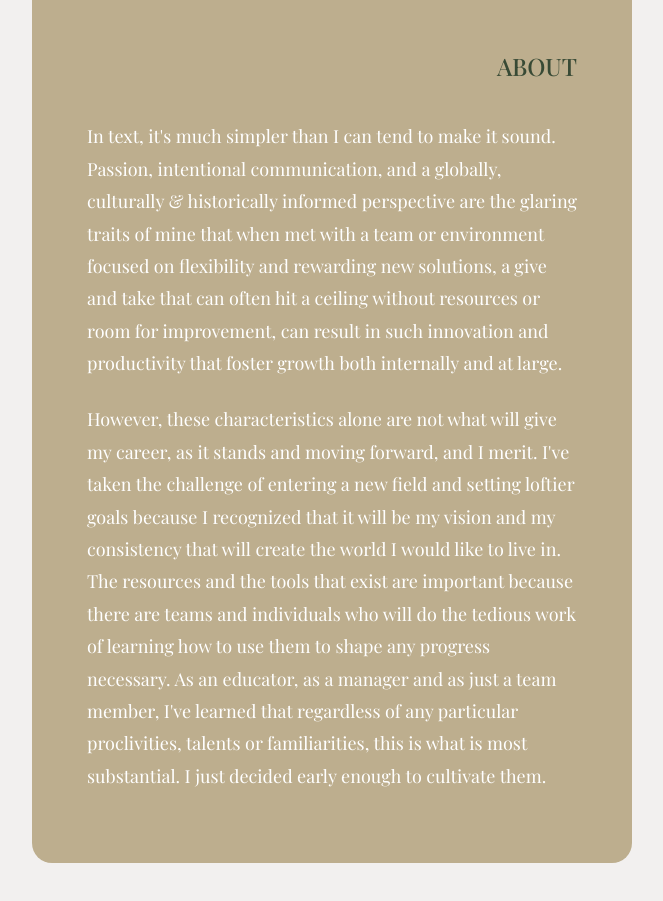
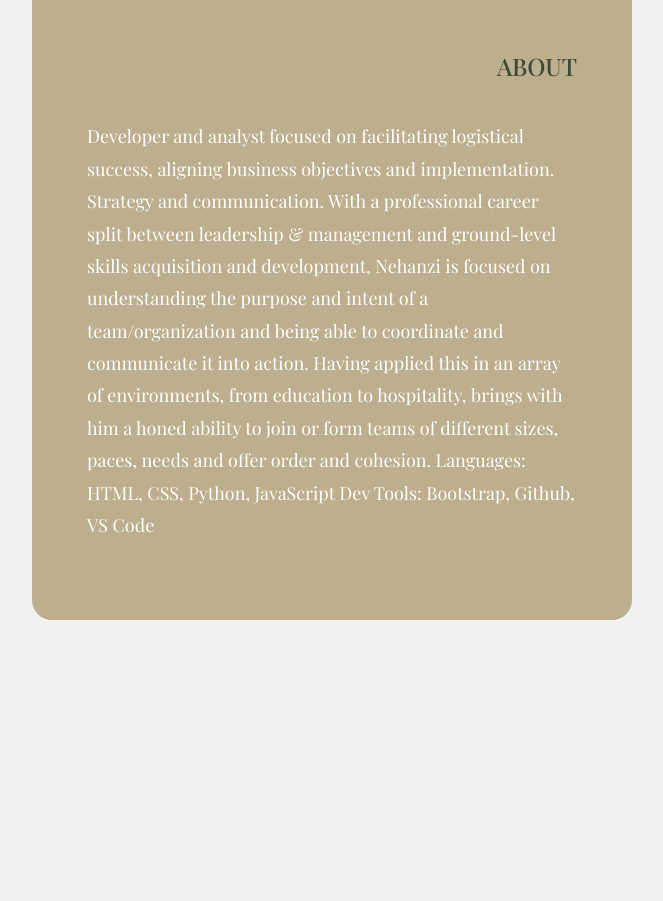
Before and after one commit to nehanzi/nehanzi.github.io, a plain HTML site: page mlvr.html in a window 1280 px wide. Shown: the part 901-1802 px from the top of the page, without its empty margins (308-971 px from the left). After the commit the page ends 1726 px from the top, so only its background shows below. Drawn offline with nearby package versions, Linux system fonts and the light colour scheme; a web font is replaced by a local one.

Commit message:
updated-about

```diff
--- a/mlvr.html
+++ b/mlvr.html
@@ -19,7 +19,7 @@
         <div class="page-container mx-auto">
             <header class="header text-center">
                 <h1 class="title text-uppercase">MLVR</h1>
-                <p class="primary-color"><i>..it will be my vision and my consistency that will create the world I would like to live in.</i></p>
+                <p class="primary-color"><i>..it will be my vision and consistency that will help to fashion the progress I would like to take part in.</i></p>
             </header>
 
             <section class="section">
@@ -51,11 +51,13 @@
           <h2 class="para-title">ABOUT</h2>
 
           <p class="mb-4">
-            In text, it's much simpler than I can tend to make it sound. Passion, intentional communication, and a globally, culturally & historically informed perspective are the glaring traits of mine that when met with a team or environment focused on flexibility and rewarding new solutions, a give and take that can often hit a ceiling without resources or room for improvement, can result in such innovation and productivity that foster growth both internally and at large.
-        </p>
+            Developer and analyst focused on facilitating logistical success, aligning business objectives and implementation.
 
-        <p>
-            However, these characteristics alone are not what will give my career, as it stands and moving forward, and I merit. I've taken the challenge of entering a new field and setting loftier goals because I recognized that it will be my vision and my consistency that will create the world I would like to live in. The resources and the tools that exist are important because there are teams and individuals who will do the tedious work of learning how to use them to shape any progress necessary. As an educator, as a manager and as just a team member, I've learned that regardless of any particular proclivities, talents or familiarities, this is what is most substantial. I just decided early enough to cultivate them.
+            Strategy and communication. With a professional career split between leadership & management and ground-level skills acquisition and development, Nehanzi is focused on understanding the purpose and intent of a team/organization and being able to coordinate and communicate it into action. Having applied this in an array of environments, from education to hospitality, brings with him a honed ability to join or form teams of different sizes, paces, needs and offer order and cohesion.
+
+	        Languages: HTML, CSS, Python, JavaScript
+            Dev Tools: Bootstrap, Github, VS Code
+
         </p>
 
         </div>
```
Also changed, not shown: index.html (+1 -1 lines), projects.html (+1 -1 lines).
